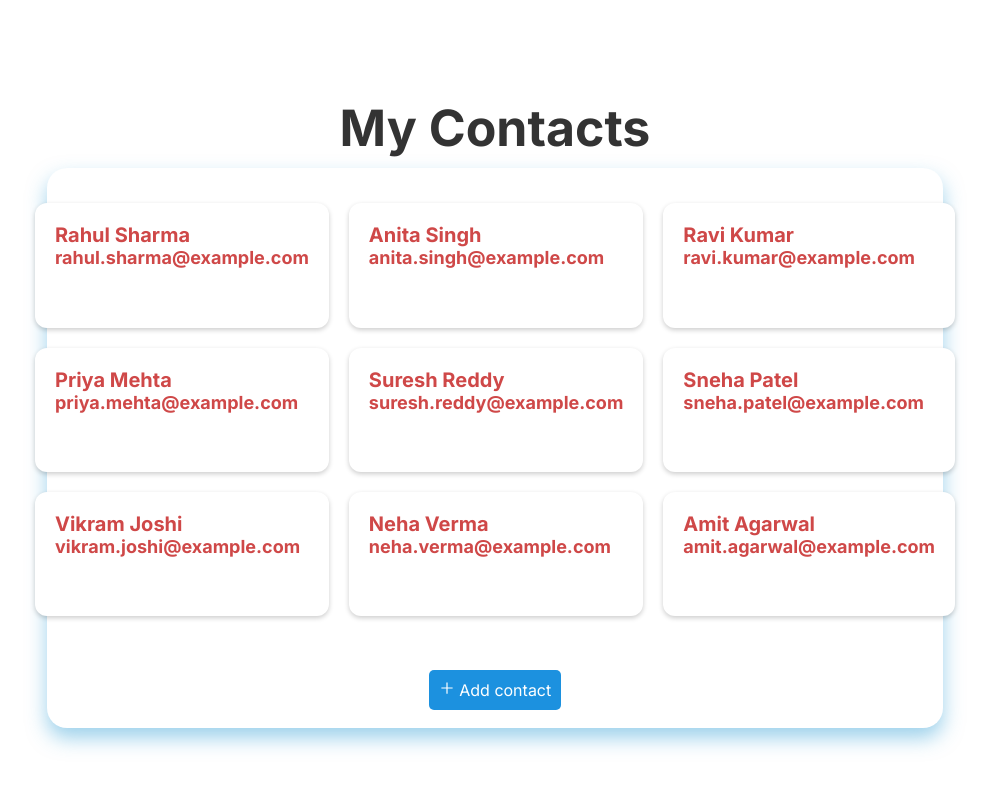
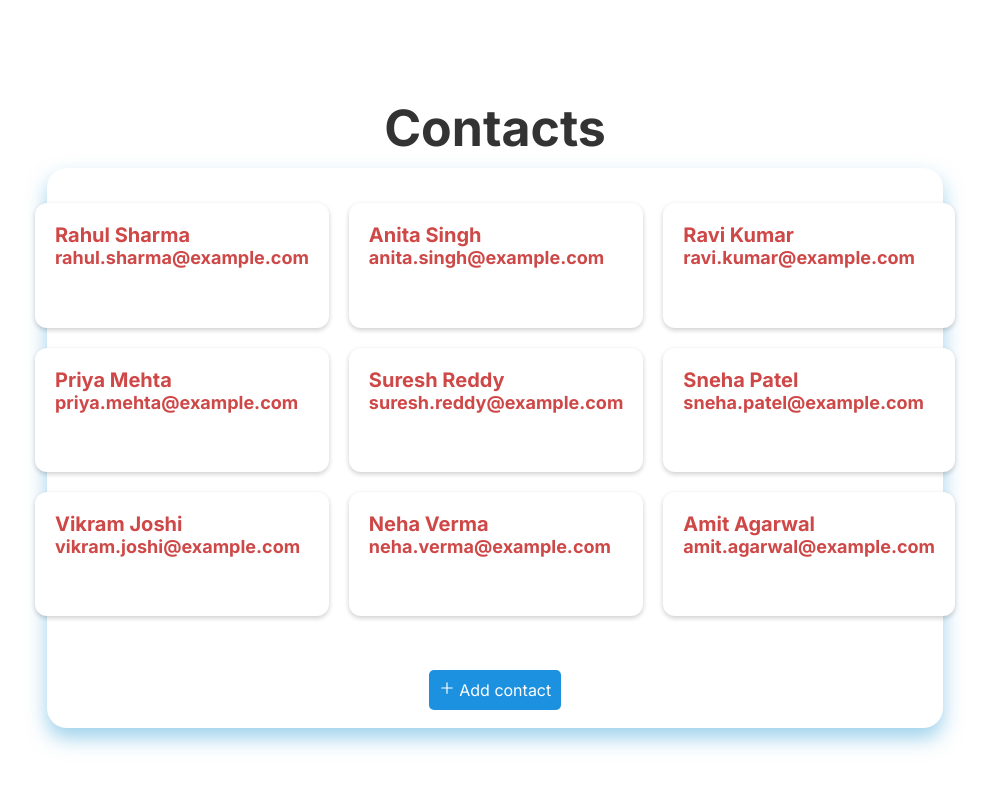
Before and after one commit to midhunraja1234/contact, a React (Vite) app: page / in a window 1280 px wide. Shown: the top 788 px of the page, without its empty margins (145-1134 px from the left). Built offline with nearby package versions, Linux system fonts and the light colour scheme.

Commit message:
Style changed

```diff
--- a/src/ContactList.jsx
+++ b/src/ContactList.jsx
@@ -16,7 +16,7 @@ function ContactList() {
 
     return (
         <div className='main-page'>
-                <h2 className='contacts'>My Contacts</h2>
+                <h2 className='contacts'>Contacts</h2>
             <div className="border">
                 <div className='grid-container'>
                     {
```
